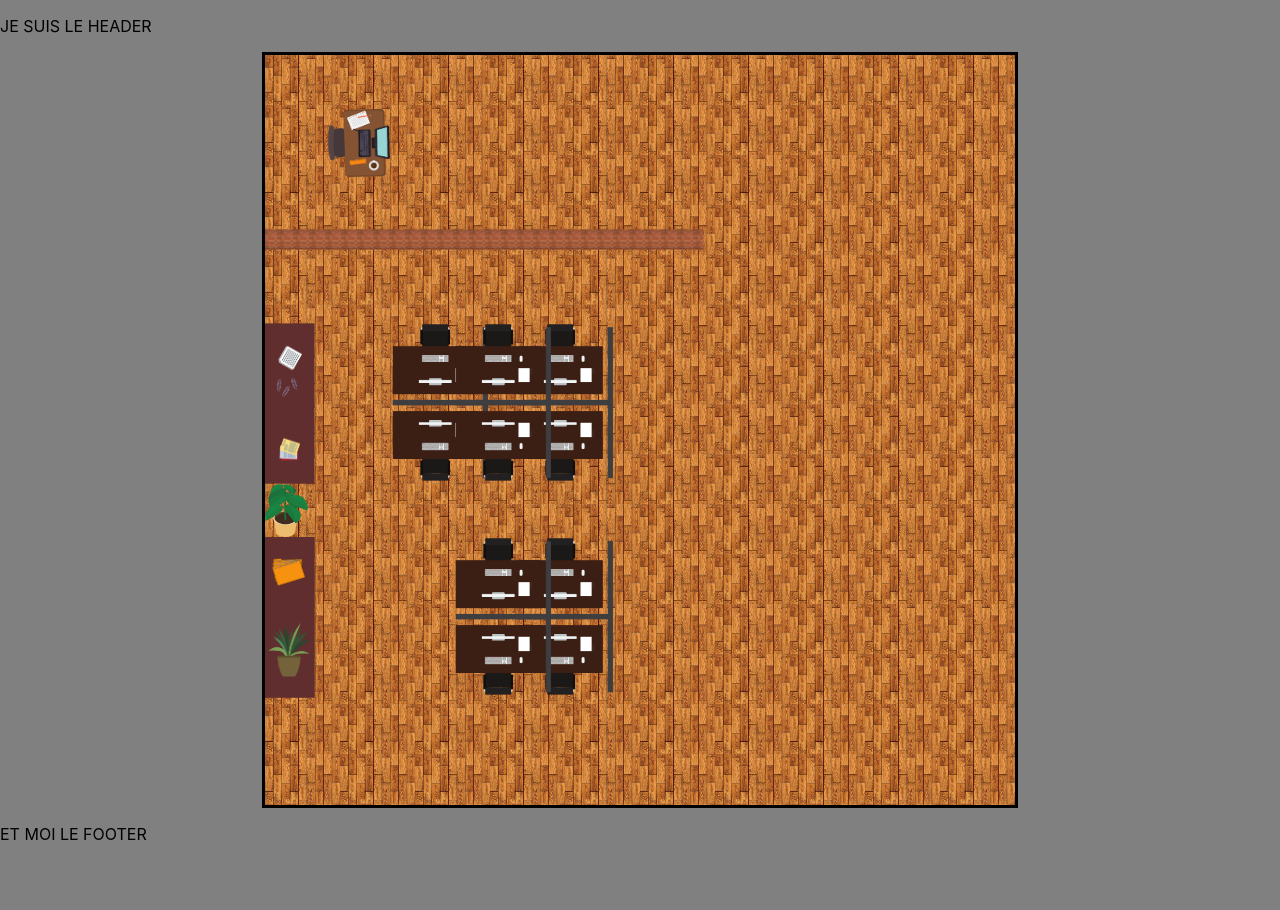
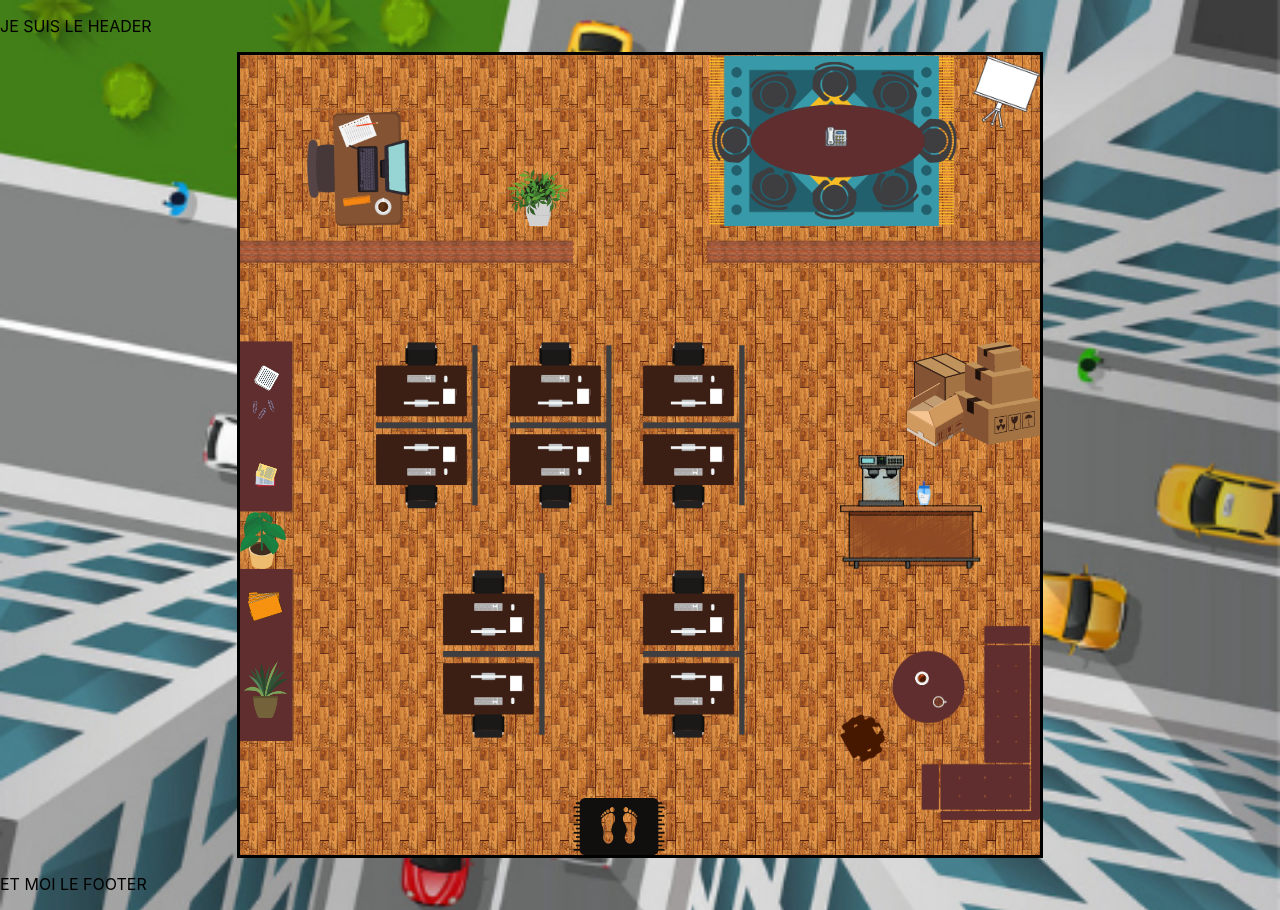
Before and after one commit to Rom-mtl/linkOffice-front, a React app: page / in a window 1280 px wide. Before the commit the page ends 860 px from the top, so only its background shows below. Built offline with nearby package versions, Linux system fonts and the light colour scheme.

Commit message:
Grid with objects done

```diff
--- a/src/components/board/Board.css
+++ b/src/components/board/Board.css
@@ -4,8 +4,8 @@
   background-size: 10%;
   background-repeat: repeat;
   display: grid;
-  height: 750px;
-  width: 750px;
+  height: 800px;
+  width: 800px;
   grid-template-columns: repeat(12, 1fr);
   grid-auto-rows: auto;
   background-color: lightblue;
@@ -20,28 +20,28 @@
   background-repeat: no-repeat;
 }
 .two {
-  grid-column: 3 / 6;
+  grid-column: 3 / 5;
   grid-row: 6 / 9;
   background-image: url('../../images/bureau.png');
   background-size: contain;
   background-repeat: no-repeat;
 }
 .three {
-  grid-column: 5 / 8;
+  grid-column: 7 / 9;
   grid-row: 6 / 9;
   background-image: url('../../images/bureau.png');
   background-size: contain;
   background-repeat: no-repeat;
 }
 .four {
-  grid-column: 4 / 7;
+  grid-column: 5 / 7;
   grid-row: 6 / 9;
   background-image: url('../../images/bureau.png');
   background-size: contain;
   background-repeat: no-repeat;
 }
 .five {
-  grid-column: 5 / 8;
+  grid-column: 7 / 9;
   grid-row: 10 / 13;
   background-image: url('../../images/bureau.png');
   background-size: contain;
@@ -69,16 +69,72 @@
   background-repeat: no-repeat;
 }
 .nine {
-  grid-column: 1 / 8;
+  grid-column: 1 / 6;
   grid-row: 4 / 5;
   background-image: url('../../images/brique.png');
   background-size: contain;
   background-repeat: repeat;
 }
 .ten {
-  grid-column: 2 /3;
+  grid-column: 2 /4;
   grid-row: 2 / 4;
   background-image: url('../../images/bureauChef.png');
   background-size: contain;
   background-repeat: no-repeat;
 }
+.eleven {
+  grid-column: 8 / 13;
+  grid-row: 4 / 5;
+  background-image: url('../../images/brique.png');
+  background-size: contain;
+  background-repeat: repeat;
+}
+.douze {
+  grid-column: 11 / 13;
+  grid-row: 6 / 8;
+  background-image: url('../../images/cartons.png');
+  background-size: contain;
+  background-repeat: no-repeat;
+}
+.treize {
+  grid-column: 12 / 13;
+  grid-row: 1 / 3;
+  background-image: url('../../images/paperboard.png');
+  background-size: contain;
+  background-repeat: no-repeat;
+}
+.conf {
+  grid-column: 8 / 12;
+  grid-row: 1 / 4;
+  background-image: url('../../images/conf.png');
+  background-size: contain;
+  background-repeat: no-repeat;
+}
+.canap {
+  grid-column: 10 / 14;
+  grid-row: 11 / 15;
+  background-image: url('../../images/canap.png');
+  background-size: contain;
+  background-repeat: no-repeat;
+}
+.cafe {
+  grid-column: 10 / 13;
+  grid-row: 8 / 10;
+  background-image: url('../../images/cafe.png');
+  background-size: contain;
+  background-repeat: no-repeat;
+}
+.tapis {
+  grid-column: 6 / 8;
+  grid-row: 14 / 15;
+  background-image: url('../../images/tapis.png');
+  background-size: contain;
+  background-repeat: no-repeat;
+}
+.planteDeux {
+  grid-column: 5 / 6;
+  grid-row: 3 / 4;
+  background-image: url('../../images/plante2.png');
+  background-size: contain;
+  background-repeat: no-repeat;
+}
--- a/src/components/board/Board.js
+++ b/src/components/board/Board.js
@@ -14,6 +14,14 @@ const Board = () => {
       <div className="height" />
       <div className="nine" />
       <div className="ten" />
+      <div className="eleven" />
+      <div className="douze" />
+      <div className="treize" />
+      <div className="conf" />
+      <div className="cafe" />
+      <div className="canap" />
+      <div className="tapis" />
+      <div className="planteDeux" />
     </div>
   );
 };
--- a/src/index.css
+++ b/src/index.css
@@ -1,5 +1,9 @@
 body {
-  background-color: grey;
+  background-image: url('./images/fond3.png');
+  background-repeat: no-repeat;
+  background-size: cover;
+  background-position: fixed;
+
   margin: 0;
   font-family: -apple-system, BlinkMacSystemFont, 'Segoe UI', 'Roboto', 'Oxygen',
     'Ubuntu', 'Cantarell', 'Fira Sans', 'Droid Sans', 'Helvetica Neue',
```
Also changed, not shown: src/images/3.svg (added), src/images/autreCarton.png (added), src/images/cafe.png (added), src/images/canap.png (added), src/images/cartons.png (added), src/images/conf.png (added), src/images/fond1.png (added), src/images/fond2.png (added), src/images/fond3.png (added), src/images/meuble3.png (added), src/images/paperboard.png (added), src/images/plante2.png (added), src/images/tapis.png (added), 1 other file.
